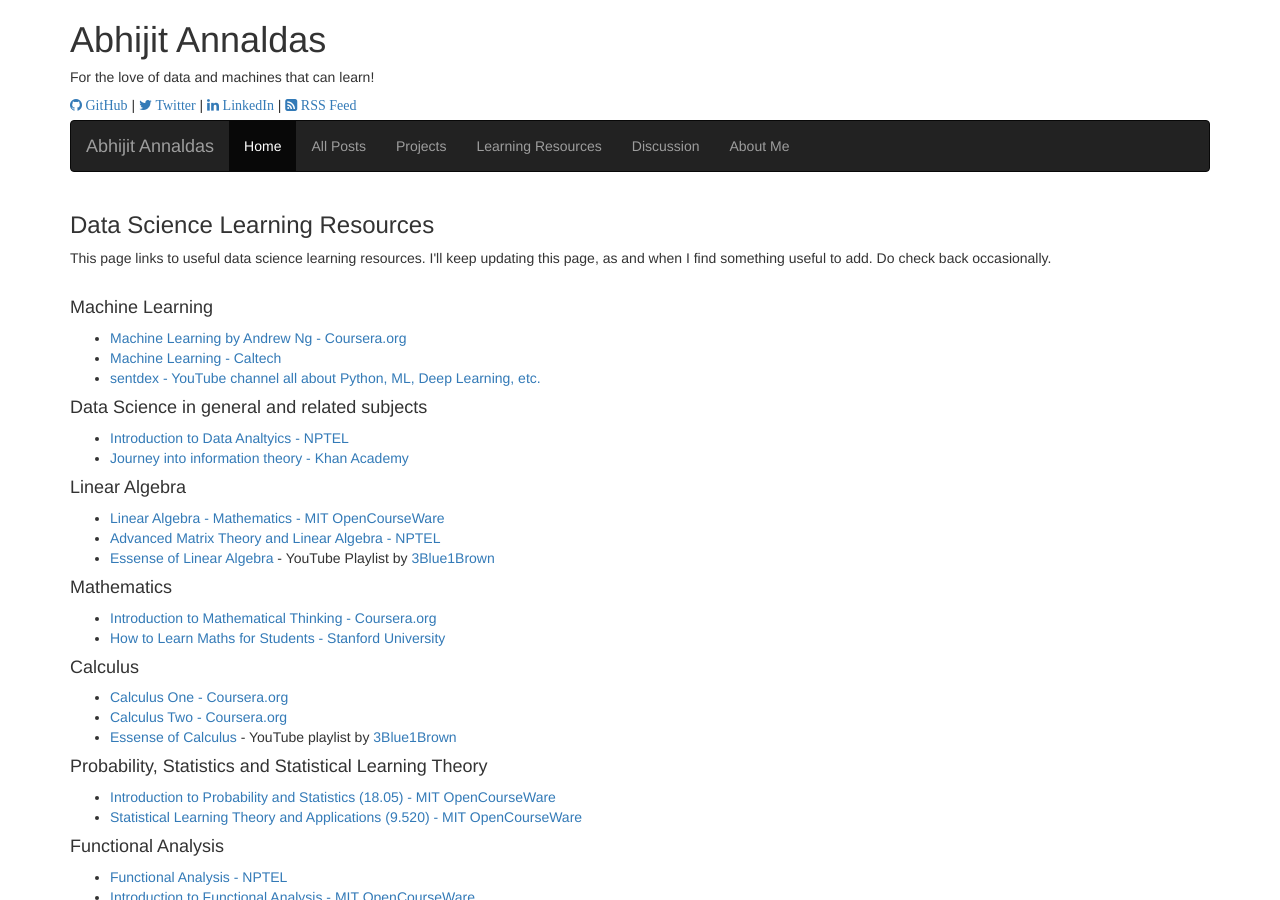
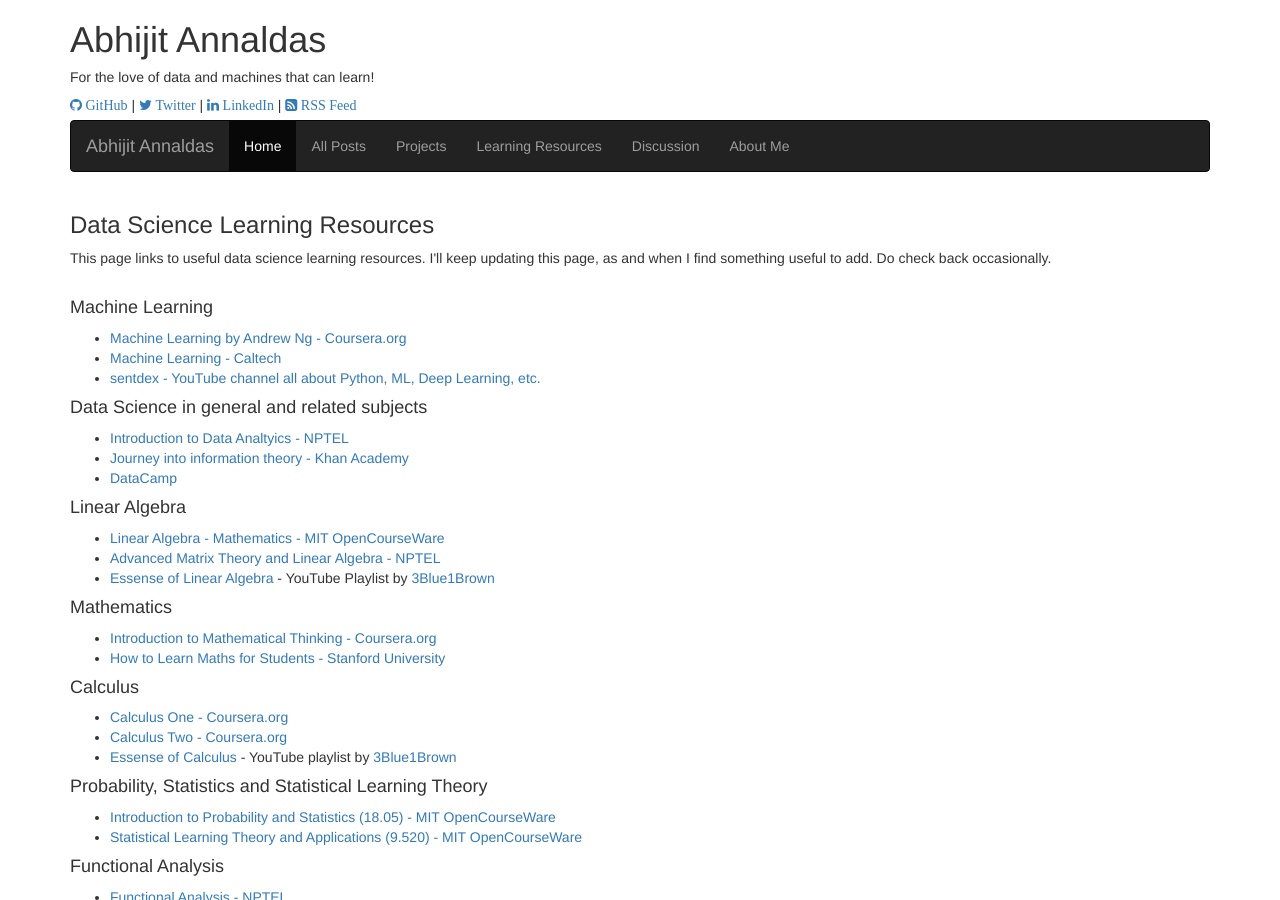
Before and after one commit to devm1023/ML_project, a Jekyll site: the page built from pages/useful-stuff.html, in a window 1280 px wide and 900 px high. Built offline with Jekyll 4.4.1, drawn with Linux system fonts in a browser that asks for light colours; nearby versions of some CDN libraries; comment, search, counter and statistics services are not loaded.

Commit message:
Update useful-stuff.html

```diff
--- a/pages/useful-stuff.html
+++ b/pages/useful-stuff.html
@@ -17,6 +17,7 @@
 <ul>
 	<li><A href="http://nptel.ac.in/courses/110106064/1" target="_blank">Introduction to Data Analtyics - NPTEL</A></li>
 	<li><A href="https://www.khanacademy.org/computing/computer-science/informationtheory" target="_blank">Journey into information theory - Khan Academy</A></li>
+	<li><A href="https://www.datacamp.com/" target="_blank">DataCamp</A></li>
 </ul>
 <h4>Linear Algebra</h4>
 <ul>
```
